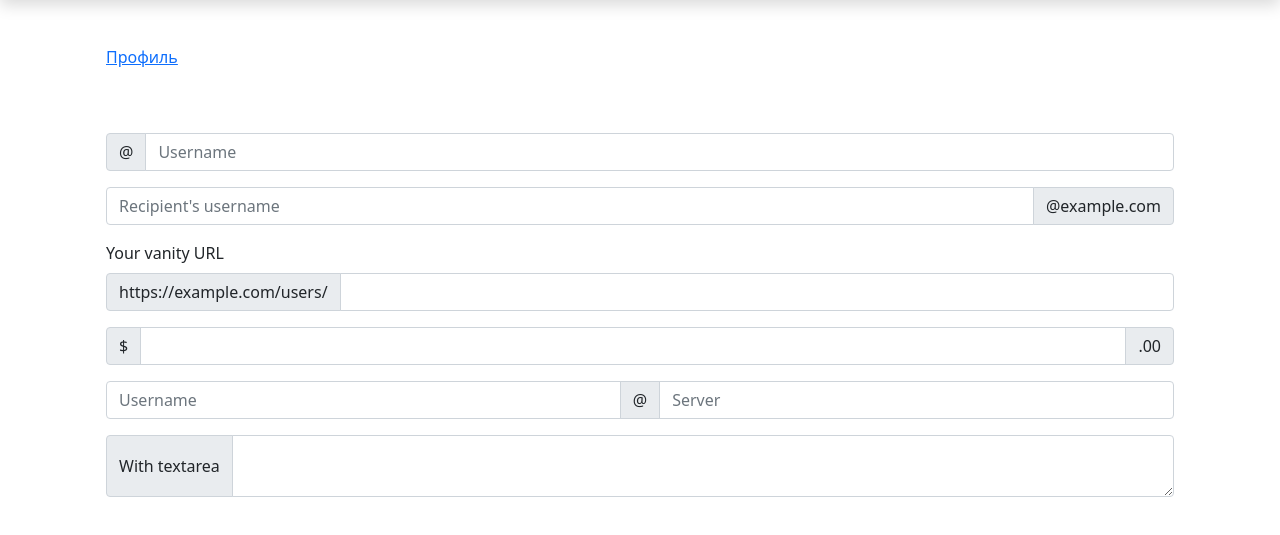
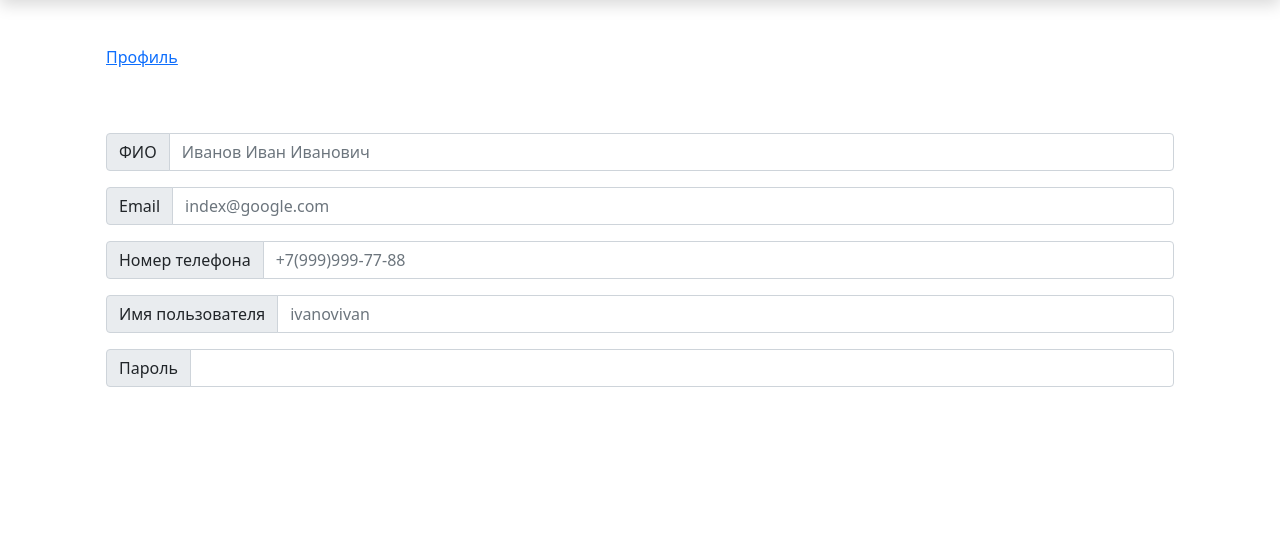
Before and after one commit to mihalevm/sitevote, a website built with webpack: page src/pages/profile.html in a window 1280 px wide. Shown: the part 43-578 px from the top of the page. Built offline with nearby package versions, Linux system fonts and the light colour scheme; some packages are replaced by stand-ins of ours; files whose address does not match are found by name.

Commit message:
Исправление ошибки со стилями

```diff
--- a/src/index.js
+++ b/src/index.js
@@ -1,4 +1,4 @@
 // import 'bootstrap';
-import { windowInit } from './js/templates/main.templ';
+import { windowAuth } from './js/templates/main.templ';
 import './styles/style.scss';
-windowInit(document.body);
+windowAuth(document.body)
--- a/src/js/add-site.js
+++ b/src/js/add-site.js
@@ -1,3 +1,3 @@
-import { windowInit } from './templates/main.templ';
+import { windowAuth } from './templates/main.templ';
 import '../styles/style.scss';
-windowInit(document.body);
+windowAuth(document.body)
--- a/src/js/profile.js
+++ b/src/js/profile.js
@@ -1,3 +1,3 @@
-import { windowInit } from './templates/main.templ';
+import { windowAuth } from './templates/main.templ';
 import '../styles/style.scss';
-windowInit(document.body);
+windowAuth(document.body)
--- a/src/js/select-site.js
+++ b/src/js/select-site.js
@@ -1,3 +1,3 @@
-import { windowInit } from './templates/main.templ';
+import { windowAuth } from './templates/main.templ';
 import '../styles/style.scss';
-windowInit(document.body);
+windowAuth(document.body)
--- a/src/js/statistics.js
+++ b/src/js/statistics.js
@@ -1,3 +1,3 @@
-import { windowInit } from './templates/main.templ';
+import { windowAuth } from './templates/main.templ';
 import '../styles/style.scss';
-windowInit(document.body);
+windowAuth(document.body)
--- a/src/js/templates/main.templ.js
+++ b/src/js/templates/main.templ.js
@@ -1,4 +1,4 @@
-export const windowInit = (el) => {
+export const windowAuth = (el) => {
   const tmpl = ({title, hint, pass, enter}) => `
     <div class="modal" id="auth-modal" tabindex="-1" style="display: none;">
       <div class="modal-dialog">
@@ -27,10 +27,10 @@ export const windowInit = (el) => {
       </div>
     </div>
   `;
-  // debugger;
+
   return $.ajax({
     type: 'GET',
-    url: 'config/config.json',
+    url: '/config/config.json',
   }).done(function(data){
     const content = data.auth;
     $(el).append(tmpl({
--- a/src/js/vote.js
+++ b/src/js/vote.js
@@ -1,3 +1,3 @@
-import { windowInit } from './templates/main.templ';
+import { windowAuth } from './templates/main.templ';
 import '../styles/style.scss';
-windowInit(document.body);
+windowAuth(document.body)
--- a/src/pages/profile.html
+++ b/src/pages/profile.html
@@ -21,7 +21,6 @@
     </ul>
   </header>
 
-
   <div class="container">
     <div class="row">
       <main>
@@ -34,36 +33,24 @@
         </div>
         <div class="container pt-5">
           <div class="input-group mb-3">
-            <span class="input-group-text" id="basic-addon1">@</span>
-            <input type="text" class="form-control" placeholder="Username" aria-label="Username" aria-describedby="basic-addon1">
+            <span class="input-group-text" id="basic-addon1">ФИО</span>
+            <input type="text" class="form-control" placeholder="Иванов Иван Иванович" aria-label="Username" aria-describedby="basic-addon1">
           </div>
-
           <div class="input-group mb-3">
-            <input type="text" class="form-control" placeholder="Recipient's username" aria-label="Recipient's username" aria-describedby="basic-addon2">
-            <span class="input-group-text" id="basic-addon2">@example.com</span>
+            <span class="input-group-text" id="basic-addon2">Email</span>
+            <input type="text" class="form-control" placeholder="index@google.com" aria-label="Recipient's username" aria-describedby="basic-addon2">
           </div>
-
-          <label for="basic-url" class="form-label">Your vanity URL</label>
           <div class="input-group mb-3">
-            <span class="input-group-text" id="basic-addon3">https://example.com/users/</span>
-            <input type="text" class="form-control" id="basic-url" aria-describedby="basic-addon3">
+            <span class="input-group-text" id="basic-addon3">Номер телефона</span>
+            <input type="text" class="form-control" placeholder="+7(999)999-77-88" aria-label="Recipient's username" aria-describedby="basic-addon2">
           </div>
-
           <div class="input-group mb-3">
-            <span class="input-group-text">$</span>
-            <input type="text" class="form-control" aria-label="Amount (to the nearest dollar)">
-            <span class="input-group-text">.00</span>
+            <span class="input-group-text" id="basic-addon4">Имя пользователя</span>
+            <input type="text" class="form-control" placeholder="ivanovivan" aria-label="Recipient's username" aria-describedby="basic-addon2">
           </div>
-
           <div class="input-group mb-3">
-            <input type="text" class="form-control" placeholder="Username" aria-label="Username">
-            <span class="input-group-text">@</span>
-            <input type="text" class="form-control" placeholder="Server" aria-label="Server">
-          </div>
-
-          <div class="input-group">
-            <span class="input-group-text">With textarea</span>
-            <textarea class="form-control" aria-label="With textarea"></textarea>
+            <span class="input-group-text" id="basic-addon5">Пароль</span>
+            <input type="password" class="form-control" id="user-password">
           </div>
         </div>
       </main>
--- a/webpack.config.js
+++ b/webpack.config.js
@@ -156,6 +156,7 @@ module.exports = {
         './src/index.js',
         './index.html',
         './src/js/*.js',
+        './src/js/templates/*.js',
         './src/pages/*.html'
       ])
     }),
```
Also changed, not shown: index.html (+1 -2 lines), src/pages/statistics.html (+1 -0 lines).
